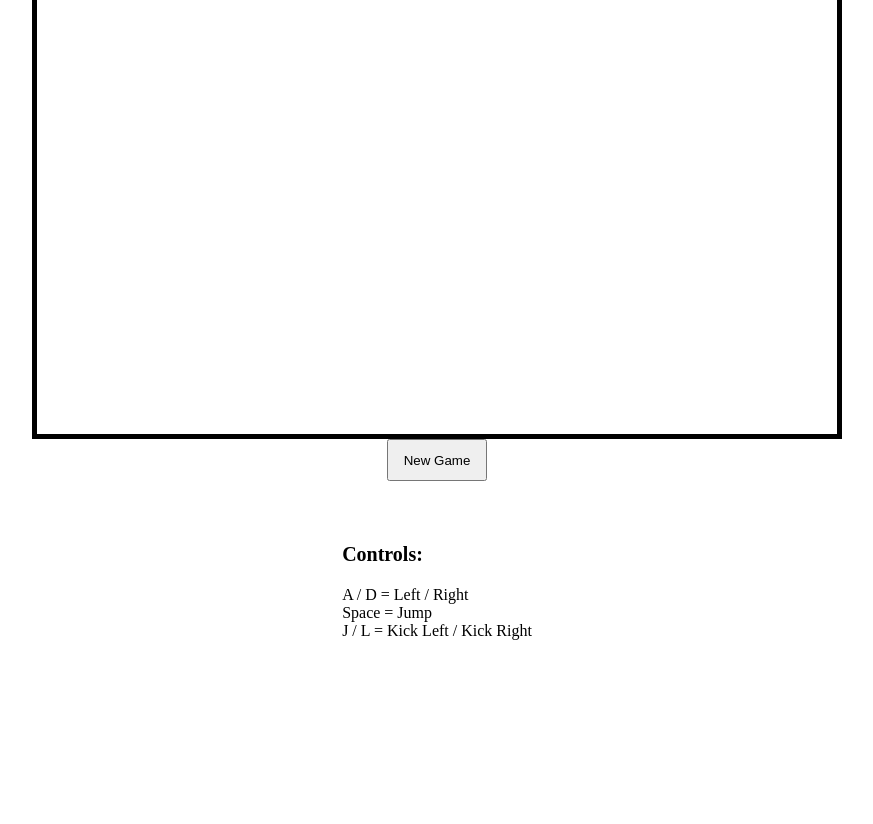
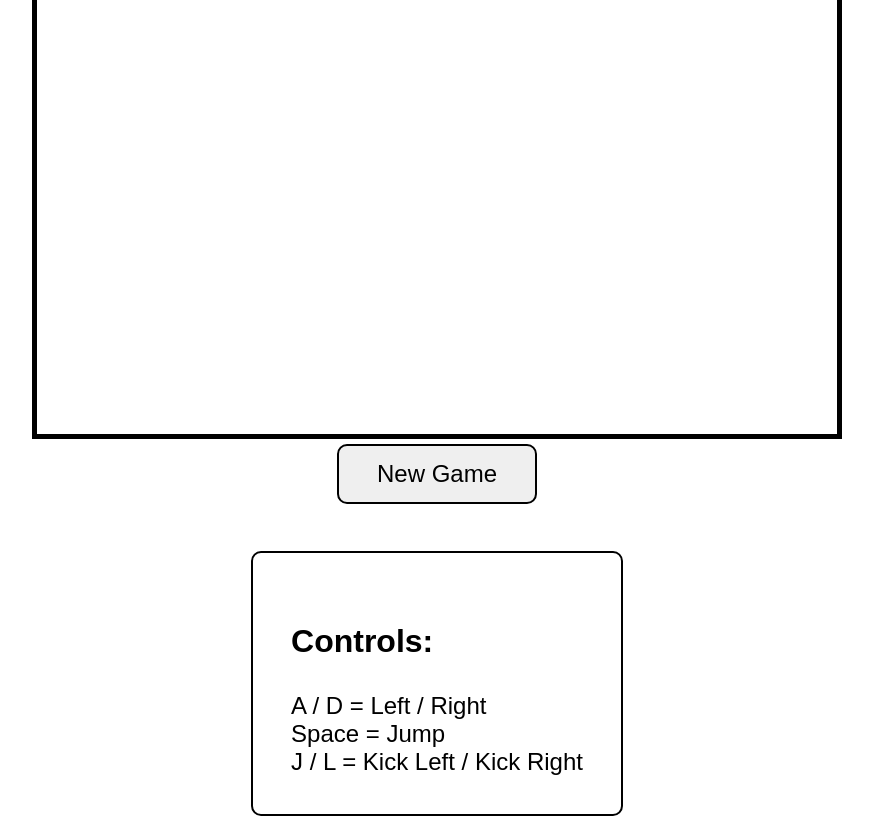
Before and after one commit to rjk79/Soccer, a website: page index.html in a window 1280 px wide. Shown: the part 179-1003 px from the top of the page, without its empty margins (203-1076 px from the left). Before the commit the page ends 827 px from the top, so only its background shows below. Drawn offline with nearby package versions, Linux system fonts and the light colour scheme; no server answers.

Commit message:
Fix styling

```diff
--- a/index.html
+++ b/index.html
@@ -25,7 +25,7 @@
     <button class="new-game-button">New Game</button>
     <button class="toggle-goals-button">Change Goals</button>
     <div class="winner-display"></div>
-    <div>
+    <div class="controls">
         <p class="controls-title">Controls:</p>
         A / D = Left / Right<br>
         Space = Jump<br>
--- a/static/application.css
+++ b/static/application.css
@@ -34,18 +34,32 @@ canvas {
 }
 
 .new-game-button {
-    height: 42px;
-    width: 100px;
+    height: 60px;
+    width: 200px;
+    border: 2px solid black;
+    border-radius: 10px;
+    font-size: 24px;
+    cursor: pointer;
+    margin: 5px;
 }
 .winner-display {
     height: 42px;
 }
-.controls-title {
-    font-size: 20px;
-    font-weight: 700;
-}
+
 .toggle-goals-button {
     height: 42px;
     width: 100px;
     display: none;
 }
+.controls {
+    border: 2px solid black;
+    border-radius: 10px;
+    padding: 3%;
+    font-size: 24px;
+    font-family: sans-serif;
+}
+
+.controls-title {
+    font-size: 32px;
+    font-weight: 700;
+}
```
